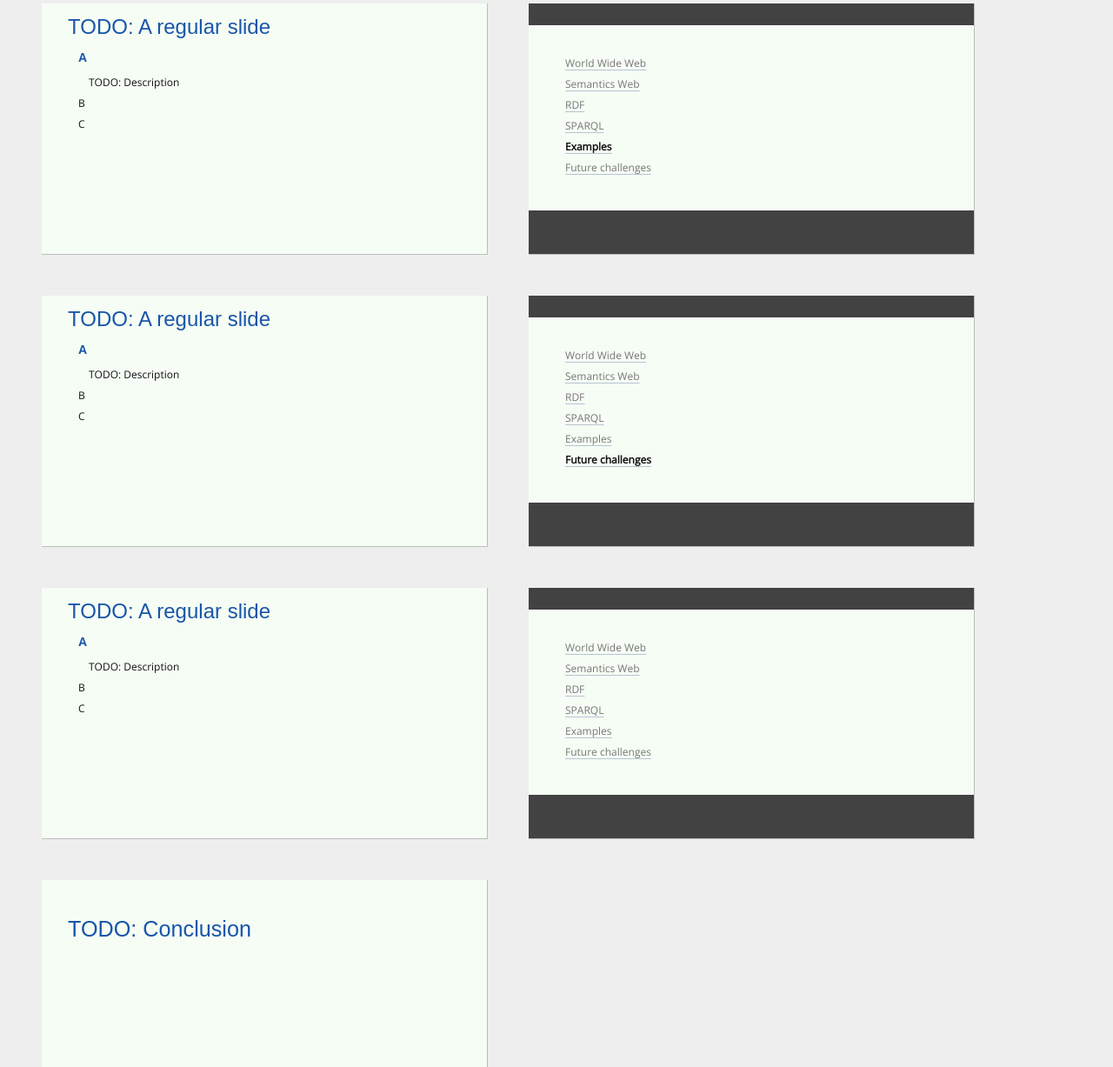
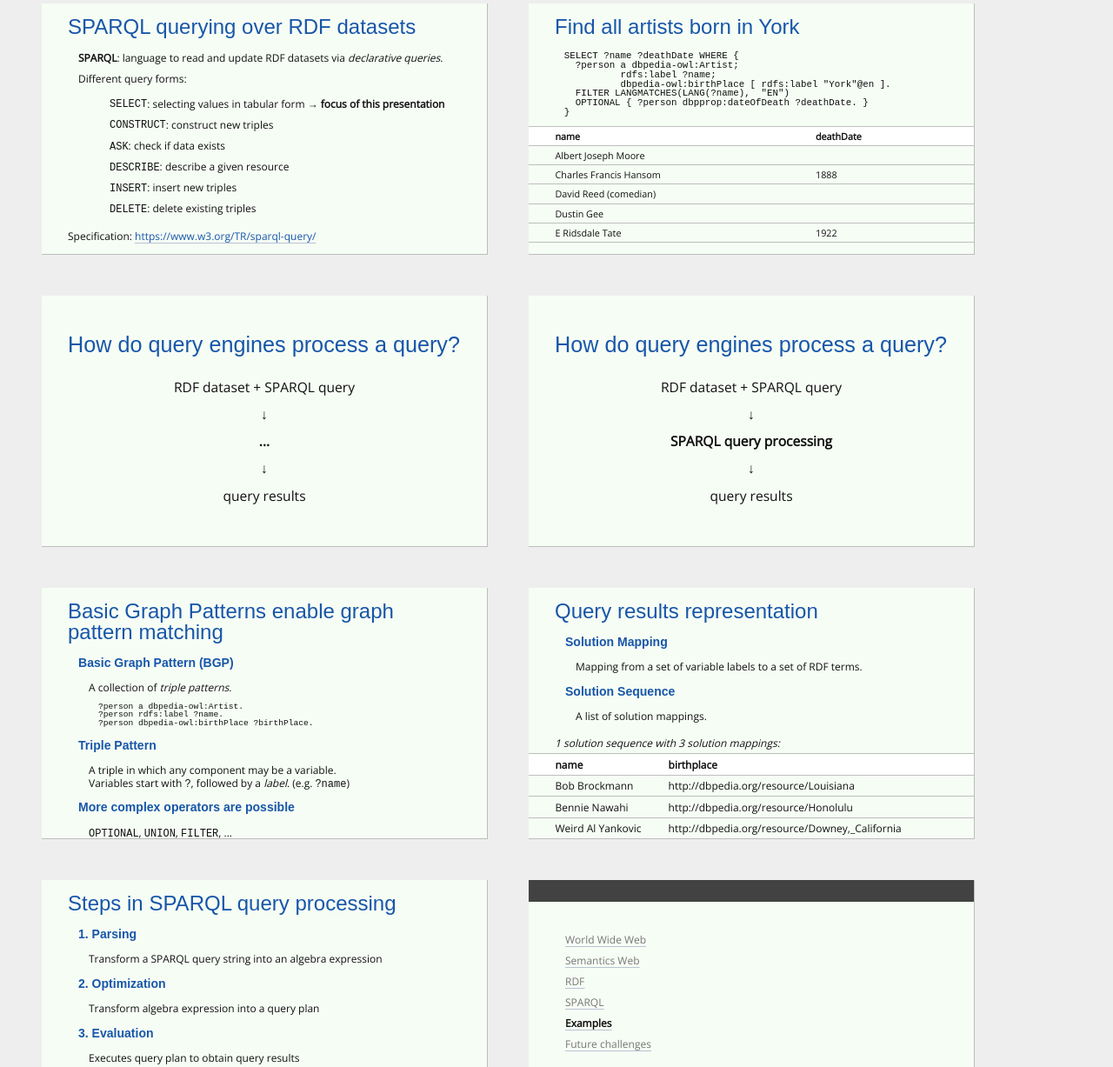
Before and after one commit to rubensworks/slides-2025-ugent-bio-kgs, a plain HTML site: page index.html in a window 1280 px wide. Shown: the part 5339-6566 px from the top of the page at 87% size. Drawn offline with nearby package versions, Linux system fonts and the light colour scheme; a web font is replaced by a local one.

Commit message:
Deploying to gh-pages from  @ f4d5c4ef37480c5262c9771226cd0b3ab5f66b88 🚀

```diff
--- a/index.html
+++ b/index.html
@@ -15,6 +15,16 @@
     <style>
       .shower {
         --slide-ratio: calc(16 / 9);
+      }
+      table.query-results thead tr {
+          border: solid 1px gray;
+      }
+      table.query-results thead td {
+          font-weight: bold;
+          background-color: white;
+      }
+      table.query-results tbody tr {
+          border: solid 1px gray;
       }
     </style>
   </head>
@@ -383,15 +393,137 @@ dbr:Alice foaf:name "Alice" .</pre>
       </ul>
     </section>
 
-    <section id="some-slide" class="slide" inlist="" rel="schema:hasPart" resource="#some-slide">
-      <h2 property="schema:name">TODO: A regular slide</h2>
+    <section id="start" class="slide" inlist="" rel="schema:hasPart" resource="#start">
+        <h2 property="schema:name">SPARQL querying over RDF datasets</h2>
+        <ul>
+            <li><strong>SPARQL</strong>: language to read and update RDF datasets via <em>declarative queries</em>.</li>
+            <li>
+                Different query forms:<br /><br />
+                <ul>
+                    <li><code>SELECT</code>: selecting values in tabular form<span class="next"> <strong>&rarr; focus of this presentation</strong></span></li>
+                    <li><code>CONSTRUCT</code>: construct new triples</li>
+                    <li><code>ASK</code>: check if data exists</li>
+                    <li><code>DESCRIBE</code>: describe a given resource</li>
+                    <li><code>INSERT</code>: insert new triples</li>
+                    <li><code>DELETE</code>: delete existing triples</li>
+                </ul>
+            </li>
+        </ul>
+        <p>Specification: <a href="https://www.w3.org/TR/sparql-query/">https://www.w3.org/TR/sparql-query/</a></p>
+    </section>
+
+    <section id="example" class="slide" inlist="" rel="schema:hasPart" resource="#example" style="font-size: 0.9em">
+        <h2 property="schema:name">Find all artists born in York</h2>
+        <ul>
+            <li><pre>SELECT ?name ?deathDate WHERE {
+  ?person a dbpedia-owl:Artist;
+          rdfs:label ?name;
+          dbpedia-owl:birthPlace [ rdfs:label "York"@en ].
+  FILTER LANGMATCHES(LANG(?name),  "EN")
+  OPTIONAL { ?person dbpprop:dateOfDeath ?deathDate. }
+}
+</pre></li>
+        </ul>
+        <table class="next query-results">
+            <thead>
+                <tr><td>name</td><td>deathDate</td></tr>
+            </thead>
+            <tbody>
+                <tr><td>Albert Joseph Moore</td><td></td></tr>
+                <tr><td>Charles Francis Hansom</td><td>1888</td></tr>
+                <tr><td>David Reed (comedian)</td><td></td></tr>
+                <tr><td>Dustin Gee</td><td></td></tr>
+                <tr><td>E Ridsdale Tate</td><td>1922</td></tr>
+            </tbody>
+        </table>
+    </section>
+
+    <section id="how1" class="slide" inlist="" rel="schema:hasPart" resource="#how1">
+        <h2 property="schema:name" class="big">How do query engines process a query?</h2>
+        <p style="text-align: center; font-size: 1.3em" class="next">
+            RDF dataset + SPARQL query <br/>
+            &darr;<br />
+            <strong>...</strong><br />
+            &darr;<br/>
+            query results
+        </p>
+    </section>
+
+    <section id="how2" class="slide" inlist="" rel="schema:hasPart" resource="#how2">
+        <h2 property="schema:name" class="big">How do query engines process a query?</h2>
+        <p style="text-align: center; font-size: 1.3em">
+            RDF dataset + SPARQL query <br/>
+            &darr;<br />
+            <strong>SPARQL query processing</strong><br />
+            &darr;<br/>
+            query results
+        </p>
+    </section>
+
+    <section id="basics-restrict" class="slide" inlist="" rel="schema:hasPart" resource="#basics-restrict">
+      <h2 property="schema:name">Basic Graph Patterns enable graph pattern matching</h2>
       <ul>
           <li>
-          	  <h3>A</h3>
-			  <span class="indent">TODO: Description</span>
+          	  <h3>Basic Graph Pattern (BGP)</h3>
+			  <span class="indent">A collection of <em>triple patterns</em>.</span>
           </li>
-          <li>B</li>
-          <li>C</li>
+          <li>
+<pre style="font-size: 0.8em">    ?person a dbpedia-owl:Artist.
+    ?person rdfs:label ?name.
+    ?person dbpedia-owl:birthPlace ?birthPlace.
+</pre></li>
+          <li>
+          	  <h3>Triple Pattern</h3>
+			  <span class="indent">A triple in which any component may be a variable.</span><br />
+			  <span class="indent">Variables start with <code>?</code>, followed by a <em>label</em>. (e.g. <code>?name</code>)</span>
+          </li>
+          <li>
+          	  <h3>More complex operators are possible</h3>
+    		  <span class="indent"><code>OPTIONAL</code>, <code>UNION</code>, <code>FILTER</code>, ...</span>
+          </li>
+      </ul>
+    </section>
+
+    <section id="basics-solutions" class="slide" inlist="" rel="schema:hasPart" resource="#basics-solutions">
+      <h2 property="schema:name">Query results representation</h2>
+      <ul>
+          <li>
+          	  <h3>Solution Mapping</h3>
+			  <span class="indent">Mapping from a set of variable labels to a set of RDF terms.</span>
+          </li>
+          <li>
+          	  <h3>Solution Sequence</h3>
+			  <span class="indent">A list of solution mappings.</span>
+          </li>
+      </ul>
+      <em>1 solution sequence with 3 solution mappings:</em>
+      <table class="query-results">
+          <thead>
+              <tr><td>name</td><td>birthplace</td></tr>
+          </thead>
+          <tbody>
+              <tr><td>Bob Brockmann</td><td>http://dbpedia.org/resource/Louisiana</td></tr>
+              <tr><td>Bennie Nawahi</td><td>http://dbpedia.org/resource/Honolulu</td></tr>
+              <tr><td>Weird Al Yankovic</td><td>http://dbpedia.org/resource/Downey,_California</td></tr>
+          </tbody>
+      </table>
+    </section>
+
+    <section id="basics-steps" class="slide" inlist="" rel="schema:hasPart" resource="#basics-steps">
+      <h2 property="schema:name">Steps in SPARQL query processing</h2>
+      <ul>
+          <li>
+          	  <h3>1. Parsing</h3>
+			  <span class="indent">Transform a SPARQL query string into an algebra expression</span>
+          </li>
+          <li>
+          	  <h3>2. Optimization</h3>
+			  <span class="indent">Transform algebra expression into a query plan</span>
+          </li>
+          <li>
+          	  <h3>3. Evaluation</h3>
+			  <span class="indent">Executes query plan to obtain query results</span>
+          </li>
       </ul>
     </section>
 
```
